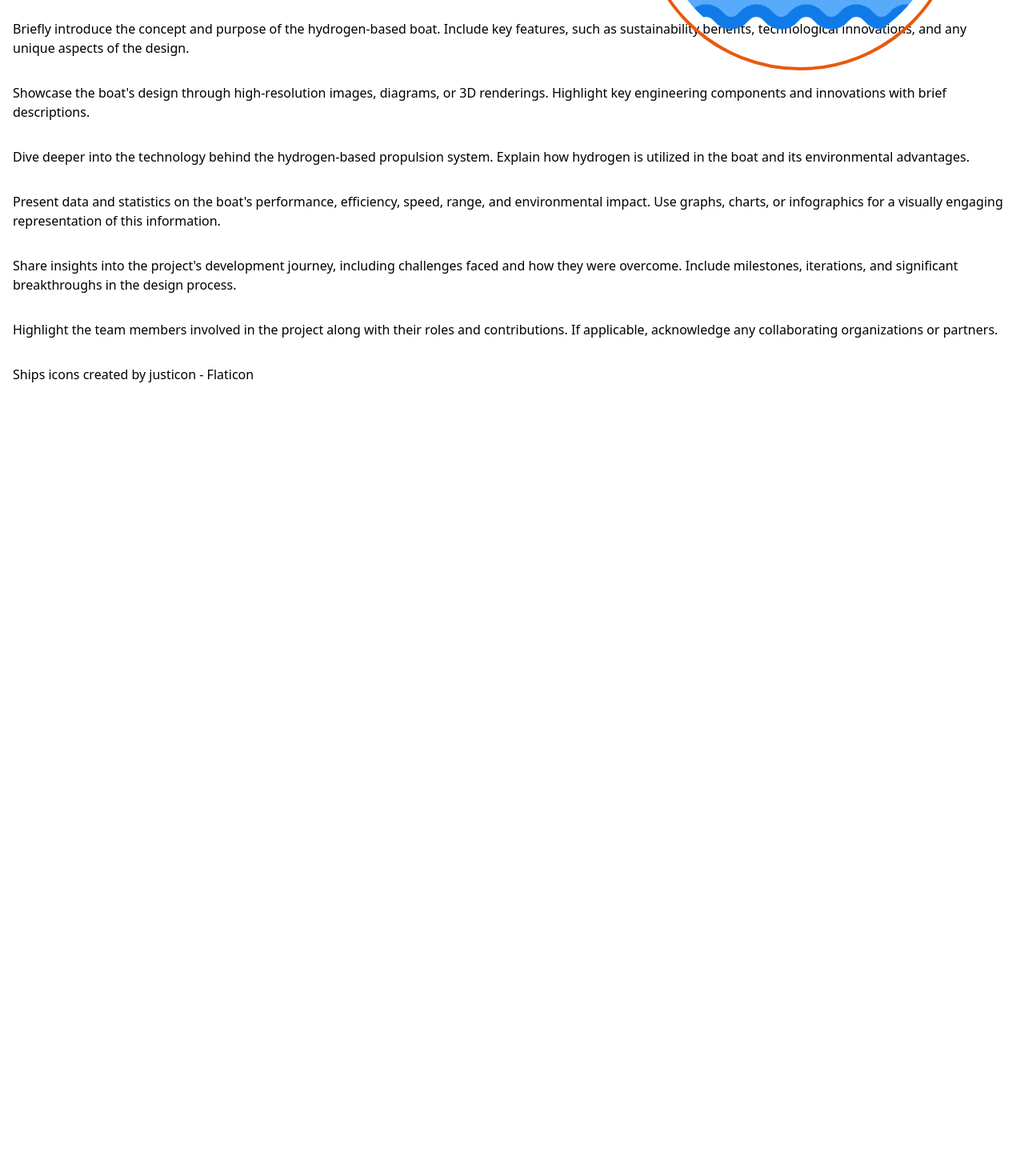
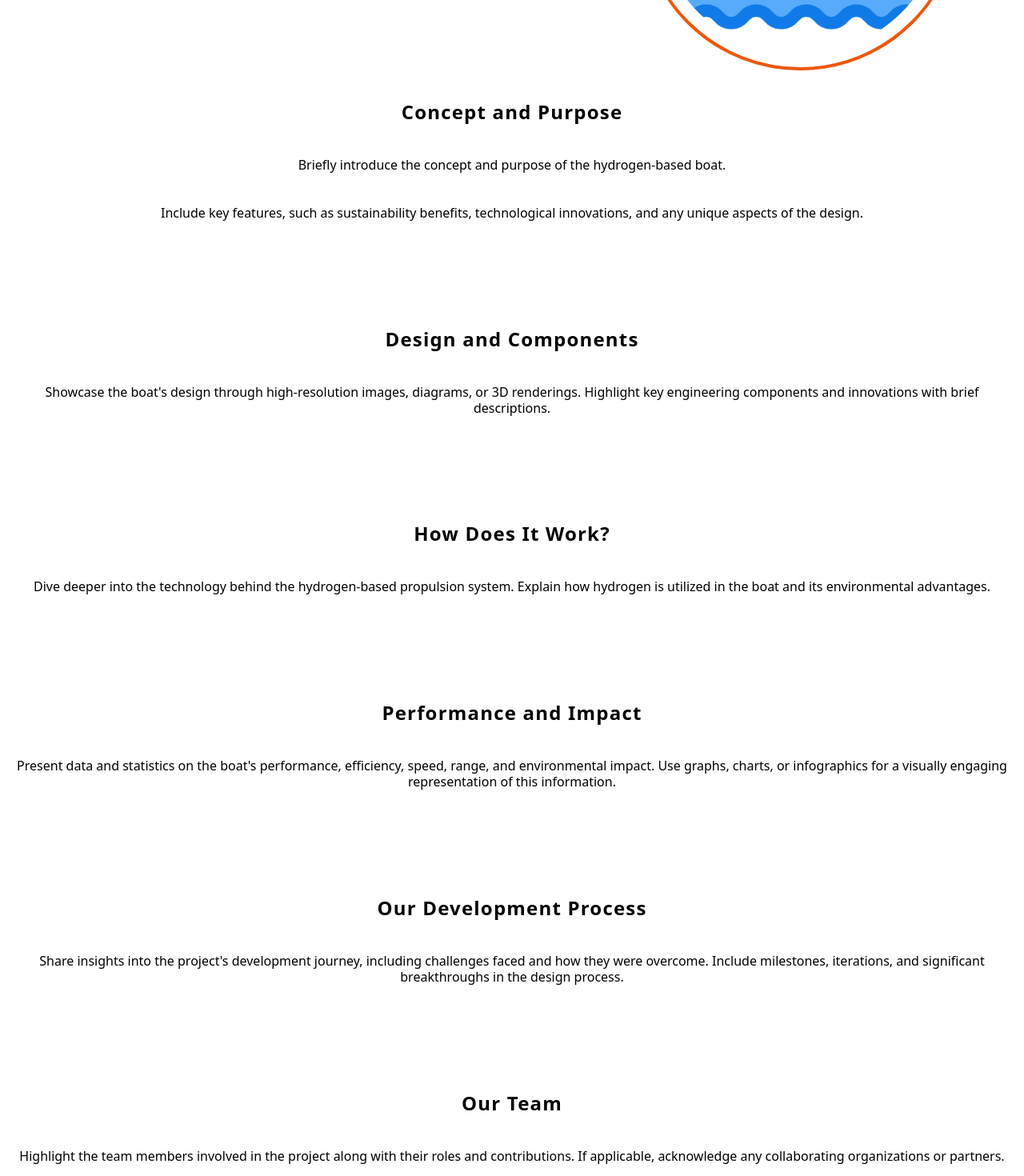
Before and after one commit to pn-code/boat, a Next.js app: page / in a window 1280 px wide. Shown: the part 700-2170 px from the top of the page at 80% size. Before the commit the page ends 1196 px from the top, so only its background shows below. Built offline with nearby package versions, Linux system fonts and the light colour scheme.

Commit message:
Updated components contents

```diff
--- a/app/page.tsx
+++ b/app/page.tsx
@@ -2,17 +2,17 @@ import Footer from "@/components/Footer";
 import CreditsSection from "@/components/sections/CreditsSection";
 import DevelopmentSection from "@/components/sections/DevelopmentSection";
 import HeroSection from "@/components/sections/HeroSection";
-import HighlightSection from "@/components/sections/HighlightSection";
 import OverviewSection from "@/components/sections/OverviewSection";
 import PerformanceSection from "@/components/sections/PerformanceSection";
 import TechnologySection from "@/components/sections/TechnologySection";
+import DesignSection from "@/components/sections/DesignSection";
 
 export default function Home() {
   return (
     <main className="flex flex-col gap-8 p-4">
       <HeroSection />
       <OverviewSection />
-      <HighlightSection />
+      <DesignSection />
       <TechnologySection />
       <PerformanceSection />
       <DevelopmentSection />
--- a/components/Footer.tsx
+++ b/components/Footer.tsx
@@ -2,7 +2,7 @@ import React from "react";
 
 export default function Footer() {
   return (
-    <div>
+    <div className="w-full text-xs text-center mt-12">
       <a href="https://www.flaticon.com/free-icons/ships" title="ships icons">
         Ships icons created by justicon - Flaticon
       </a>
--- a/components/sections/CreditsSection.tsx
+++ b/components/sections/CreditsSection.tsx
@@ -2,10 +2,18 @@ import React from "react";
 
 export default function CreditsSection() {
   return (
-    <div>
-      Highlight the team members involved in the project along with their roles
-      and contributions. If applicable, acknowledge any collaborating
-      organizations or partners.
+    <div id="credits" className="mt-4 lg:mt-[8%]">
+      <header className="text-center">
+        <h2 className="text-lg sm:text-xl lg:text-2xl font-semibold lg:font-bold tracking-wider">
+          Our Team
+        </h2>
+      </header>
+
+      <p className="text-sm md:text-[16px] text-center mt-4 sm:mt-6 lg:mt-10">
+        Highlight the team members involved in the project along with their
+        roles and contributions. If applicable, acknowledge any collaborating
+        organizations or partners.
+      </p>
     </div>
   );
 }
--- /dev/null
+++ b/components/sections/DesignSection.tsx
@@ -0,0 +1,19 @@
+import React from "react";
+
+export default function DesignSection() {
+  return (
+    <div id="design" className="mt-4 lg:mt-[8%]">
+      <header className="text-center">
+        <h2 className="text-lg sm:text-xl lg:text-2xl font-semibold lg:font-bold tracking-wider">
+          Design and Components
+        </h2>
+      </header>
+
+      <p className="text-sm md:text-[16px] text-center mt-4 sm:mt-6 lg:mt-10">
+        Showcase the boat&apos;s design through high-resolution images,
+        diagrams, or 3D renderings. Highlight key engineering components and
+        innovations with brief descriptions.
+      </p>
+    </div>
+  );
+}
--- a/components/sections/DevelopmentSection.tsx
+++ b/components/sections/DevelopmentSection.tsx
@@ -2,10 +2,18 @@ import React from "react";
 
 export default function DevelopmentSection() {
   return (
-    <div>
-      Share insights into the project&apos;s development journey, including
-      challenges faced and how they were overcome. Include milestones,
-      iterations, and significant breakthroughs in the design process.
+    <div id="dev" className="mt-4 lg:mt-[8%]">
+      <header className="text-center">
+        <h2 className="text-lg sm:text-xl lg:text-2xl font-semibold lg:font-bold tracking-wider">
+          Our Development Process
+        </h2>
+      </header>
+
+      <p className="text-sm md:text-[16px] text-center mt-4 sm:mt-6 lg:mt-10">
+        Share insights into the project&apos;s development journey, including
+        challenges faced and how they were overcome. Include milestones,
+        iterations, and significant breakthroughs in the design process.
+      </p>
     </div>
   );
 }
--- a/components/sections/HeroSection.tsx
+++ b/components/sections/HeroSection.tsx
@@ -4,7 +4,7 @@ import Boat from "@/public/assets/logo.png";
 
 export default function HeroSection() {
   return (
-    <div className="w-full min-h-[30vh] lg:min-h-[72vh] flex flex-col items-center justify-center relative">
+    <div id="main" className="w-full min-h-[30vh] lg:min-h-[72vh] flex flex-col items-center justify-center relative">
       <div className="w-full flex flex-col items-center gap-1 z-10">
         <h2 className="sm:text-xl lg:text-2xl tracking-wide font-semibold text-orange-600">
           California State University, Fullerton
--- a/components/sections/HighlightSection.tsx
+++ /dev/null
@@ -1,11 +0,0 @@
-import React from "react";
-
-export default function HighlightSection() {
-  return (
-    <div>
-      Showcase the boat&apos;s design through high-resolution images, diagrams, or 3D
-      renderings. Highlight key engineering components and innovations with
-      brief descriptions.
-    </div>
-  );
-}
--- a/components/sections/OverviewSection.tsx
+++ b/components/sections/OverviewSection.tsx
@@ -2,10 +2,21 @@ import React from "react";
 
 export default function OverviewSection() {
   return (
-    <div>
-      Briefly introduce the concept and purpose of the hydrogen-based boat.
-      Include key features, such as sustainability benefits, technological
-      innovations, and any unique aspects of the design.
+    <div id="concept" className="mt-4 lg:mt-[8%]">
+      <header className="text-center">
+        <h2 className="text-lg sm:text-xl lg:text-2xl font-semibold lg:font-bold tracking-wider">
+          Concept and Purpose
+        </h2>
+      </header>
+
+      <p className="text-sm md:text-[16px] text-center mt-4 sm:mt-6 lg:mt-10">
+        Briefly introduce the concept and purpose of the hydrogen-based boat.
+      </p>
+
+      <p className="text-sm md:text-[16px] text-center mt-4 sm:mt-6 lg:mt-10">
+        Include key features, such as sustainability benefits, technological
+        innovations, and any unique aspects of the design.
+      </p>
     </div>
   );
 }
--- a/components/sections/PerformanceSection.tsx
+++ b/components/sections/PerformanceSection.tsx
@@ -2,10 +2,18 @@ import React from "react";
 
 export default function PerformanceSection() {
   return (
-    <div>
-      Present data and statistics on the boat&apos;s performance, efficiency, speed,
-      range, and environmental impact. Use graphs, charts, or infographics for a
-      visually engaging representation of this information.
+    <div id="performance" className="mt-4 lg:mt-[8%]">
+      <header className="text-center">
+        <h2 className="text-lg sm:text-xl lg:text-2xl font-semibold lg:font-bold tracking-wider">
+          Performance and Impact
+        </h2>
+      </header>
+
+      <p className="text-sm md:text-[16px] text-center mt-4 sm:mt-6 lg:mt-10">
+        Present data and statistics on the boat&apos;s performance, efficiency,
+        speed, range, and environmental impact. Use graphs, charts, or
+        infographics for a visually engaging representation of this information.
+      </p>
     </div>
   );
 }
--- a/components/sections/TechnologySection.tsx
+++ b/components/sections/TechnologySection.tsx
@@ -2,10 +2,18 @@ import React from "react";
 
 export default function TechnologySection() {
   return (
-    <div>
-      Dive deeper into the technology behind the hydrogen-based propulsion
-      system. Explain how hydrogen is utilized in the boat and its environmental
-      advantages.
+    <div id="tech" className="mt-4 lg:mt-[8%]">
+      <header className="text-center">
+        <h2 className="text-lg sm:text-xl lg:text-2xl font-semibold lg:font-bold tracking-wider">
+          How Does It Work?
+        </h2>
+      </header>
+
+      <p className="text-sm md:text-[16px] text-center mt-4 sm:mt-6 lg:mt-10">
+        Dive deeper into the technology behind the hydrogen-based propulsion
+        system. Explain how hydrogen is utilized in the boat and its
+        environmental advantages.
+      </p>
     </div>
   );
 }
```
